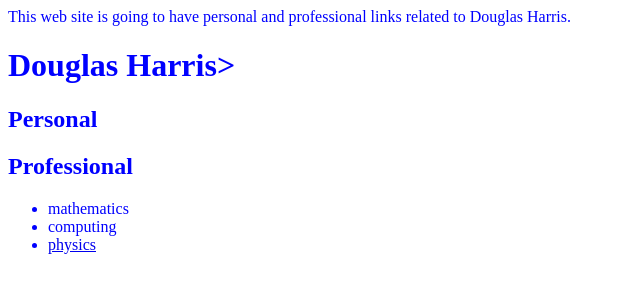
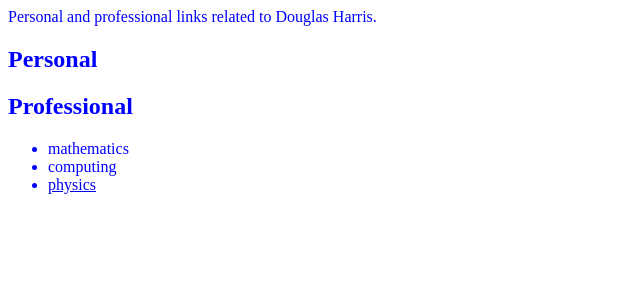
Before and after one commit to dough/dough.github.io, a plain HTML site: page index.html in a window 1280 px wide. Shown: the whole page, without its empty margins (0-640 px from the left). Drawn offline with Linux system fonts and the light colour scheme.

Commit message:
new index again

```diff
--- a/index.html
+++ b/index.html
@@ -10,9 +10,8 @@
 </head>
 
 <body style="color:blue">
-	This web site is going to have personal and professional
+	Personal and professional
 	links related to Douglas Harris.
-	<h1>Douglas Harris></h1>
 	<h2>Personal</h2>
 	<h2>Professional</h2>
 <ul>
```
